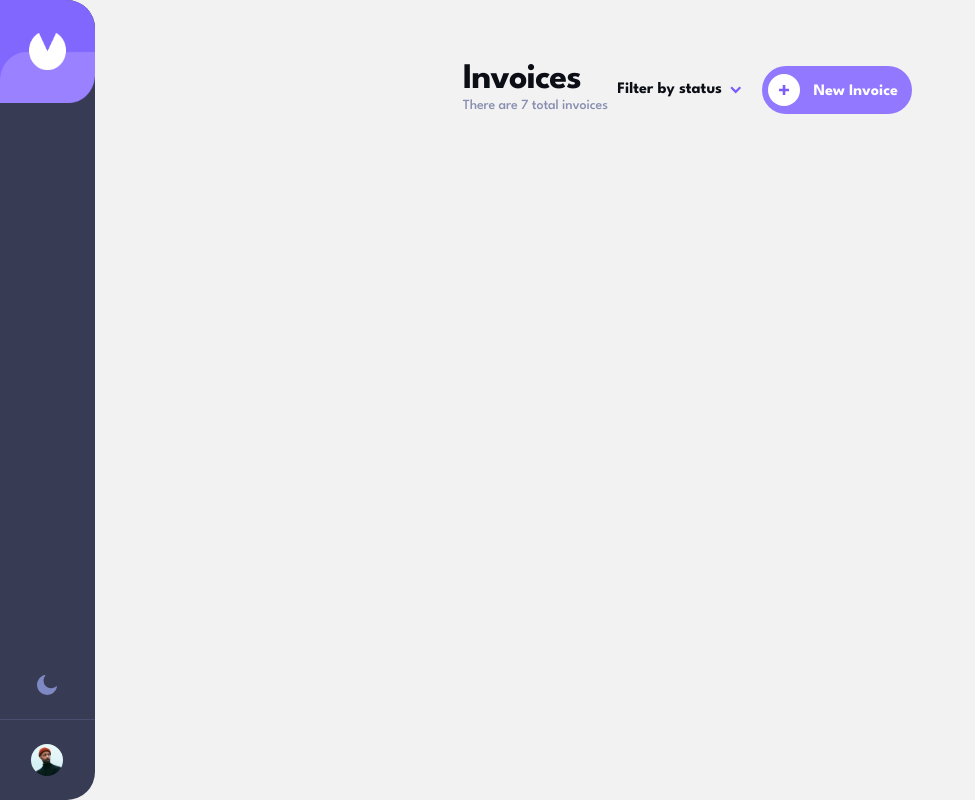
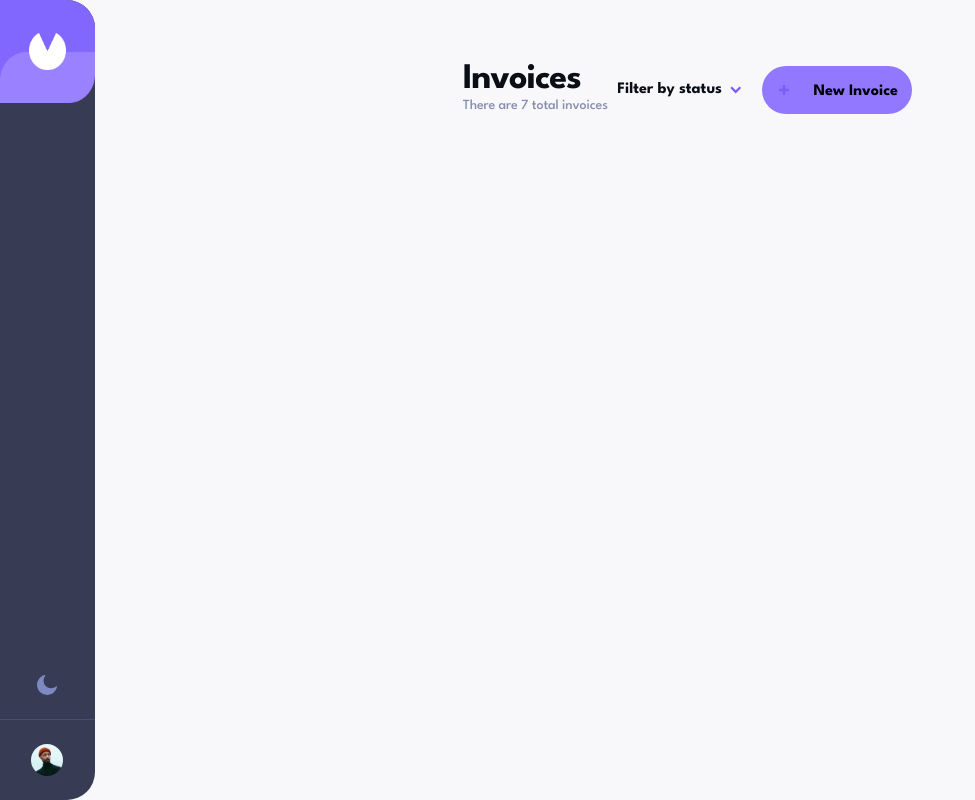
Before and after one commit to kelitasukita/invoice-app-frontend, a Next.js app: page / in a window 1280 px wide. Shown: the whole page, without its empty margins (0-975 px from the left). Built offline with nearby package versions, Linux system fonts and the light colour scheme.

Commit message:
Creates new box-shadow, opacity and color vars

```diff
--- a/tailwind.config.js
+++ b/tailwind.config.js
@@ -41,6 +41,12 @@ module.exports = {
         5.5: "22px",
         4.5: "18px",
       },
+      opacity: {
+        4: "0.06",
+      },
+      boxShadow: {
+        "my-shadow": "0px 10px 10px -10px rgba(72, 84, 159, 0.100397)",
+      },
     },
 
     colors: {
@@ -54,11 +60,11 @@ module.exports = {
       "08": "#0c0e16",
       "09": "#ec5757",
       10: "#ff9797",
-      11: "#f2f2f2",
+      11: "#f8f8fb",
       12: "#141625",
       "nav-bg-light": "#373B53",
       "nav-border-color": "#494e6e",
-      white: "#ffffff",
+      13: "#ffffff",
       paid: "#33D69F",
     },
   },
```
